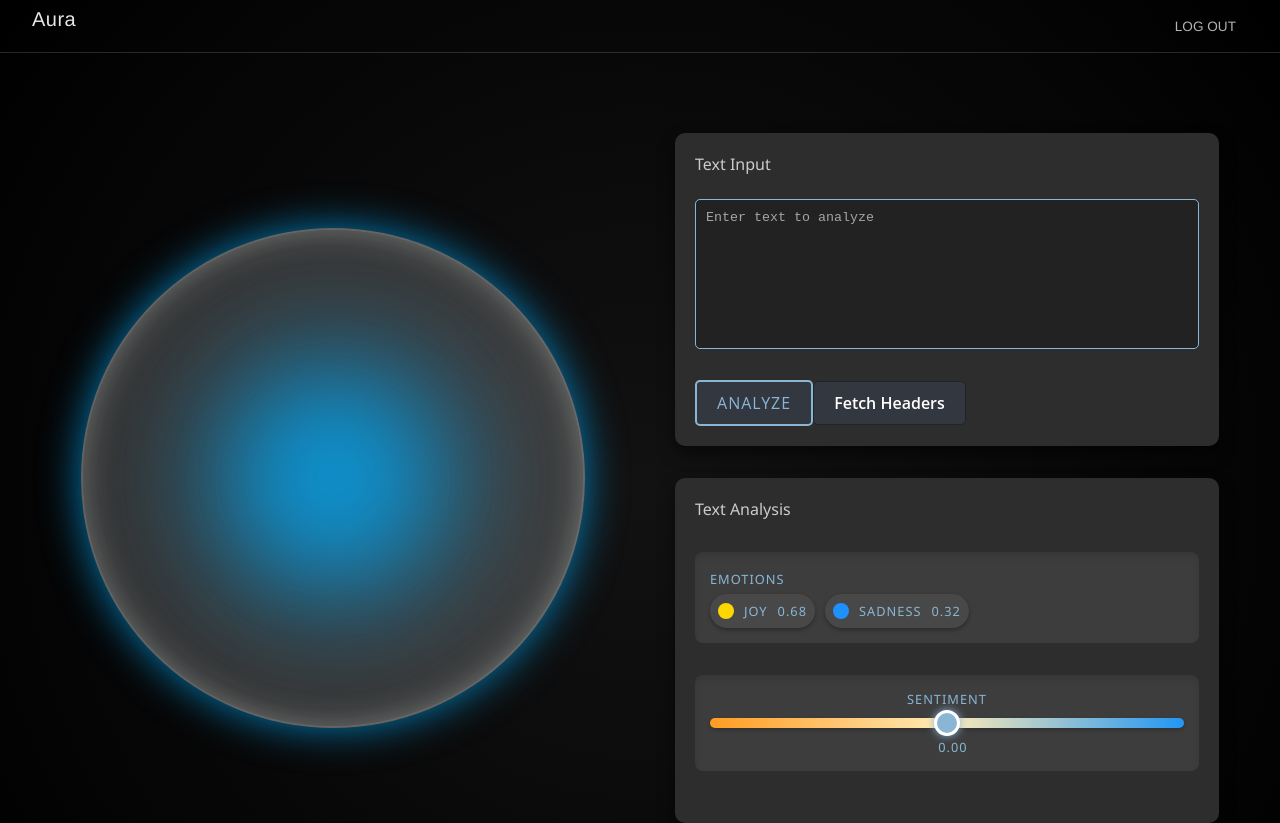
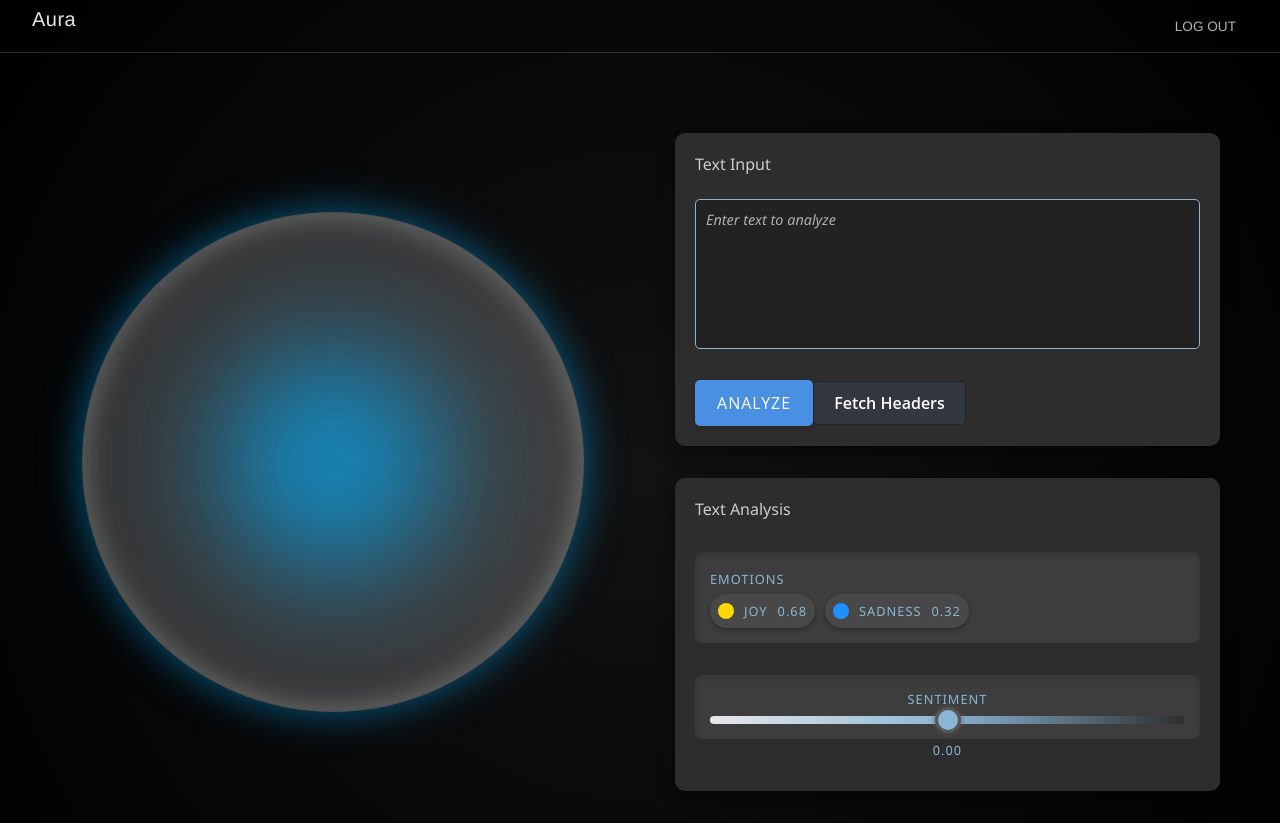
Before and after one commit to uxlyne/auric, a React (Create React App) app: page / in a window 1280 px wide. Shown: the top 823 px of the page. Built offline with nearby package versions, Linux system fonts and the light colour scheme.

Commit message:
Main Styling Update

```diff
--- a/src/styles/Aura.css
+++ b/src/styles/Aura.css
@@ -9,21 +9,29 @@
   width: 70vw;
   max-width: 500px;
   max-height: 500px;
+  margin: 3rem auto; /* Centrally aligned and spaced from other content */
 }
-
 
 /* Orb Styles */
 .orb {
   width: 100%;
   height: 100%;
-        background: rgba(255, 255, 255, 0.1); /* Fallback background color with opacity */
+  background: rgba(255, 255, 255, 0.05); /* Soft background color for depth */
   border-radius: 50%;
-        border: 2px solid rgba(255, 255, 255, 0.3);
-        box-shadow: inset 0 0 30px rgba(255, 255, 255, 0.3), 0 0 40px rgba(0, 174, 255, 0.7);
+  border: 1px solid rgba(255, 255, 255, 0.2); /* Subtle border */
+  box-shadow:
+    inset 0 0 30px rgba(255, 255, 255, 0.3),
+    0 0 40px rgba(0, 174, 255, 0.5); /* Inner and outer glow */
   position: relative;
   overflow: hidden;
+  transition: box-shadow 0.3s ease; /* Smooth transition for hover effects */
 }
 
+.orb:hover {
+  box-shadow:
+    inset 0 0 30px rgba(255, 255, 255, 0.5),
+    0 0 50px rgba(0, 174, 255, 0.7); /* Brighter glow on hover */
+}
 
 /* Glow Styles */
 .glow {
@@ -33,8 +41,27 @@
   width: 300%;
   height: 300%;
   transform: translate(-50%, -50%);
-    background: radial-gradient(circle at center, rgba(0, 174, 255, 0.4) 20%, transparent 70%);
+  background: radial-gradient(circle at center, rgba(0, 174, 255, 0.3) 20%, transparent 70%);
   border-radius: 50%;
   animation: rotate 10s linear infinite;
   filter: blur(40px);
 }
+
+/* Animation for the glow */
+@keyframes rotate {
+  from {
+    transform: translate(-50%, -50%) rotate(0deg);
+  }
+  to {
+    transform: translate(-50%, -50%) rotate(360deg);
+  }
+}
+
+/* Style for other elements in the container if needed */
+.aura-content {
+  position: absolute;
+  top: 50%;
+  left: 50%;
+  transform: translate(-50%, -50%);
+  /* Additional content styles here */
+}
--- a/src/styles/TextAnalysis.css
+++ b/src/styles/TextAnalysis.css
@@ -68,44 +68,53 @@
   border-radius: 50%; /* Circular shape for a softer appearance */
 }
 
+
 .sentiment-section {
+  position: relative; /* Establishes a positioning context for absolutely positioned children */
   display: flex;
-  flex-direction: column; /* Stack the scale and score vertically */
-  align-items: flex-start; /* Align items to the start for a balanced look */
+  flex-direction: column;
+  align-items: center;
+  padding: 15px;
+  margin-bottom: 2rem;
 }
 
 .sentiment-scale {
   position: relative;
-  width: 100%; /* Full width of the container */
-  height: 10px; /* Height of the sentiment bar */
-  margin: 10px 0; /* Space above and below the bar */
+  width: 100%;
+  height: 8px;
+  margin-top: 8px;
   border-radius: 5px;
-  background: linear-gradient(to right, #ff9c22, #FFEBB7 50%, #2196F3); /* Gradient from warm to cool */
-  box-shadow: 0 2px 4px rgba(0, 0, 0, 0.2); /* Soft shadow for depth */
+  background: linear-gradient(to right, #E8E8E8, #8AB6D6 50%, #2D2D2D);
 }
 
 .sentiment-pointer {
   position: absolute;
   top: 50%;
-  left: 50%; /* Adjust as needed based on sentiment score */
-  transform: translate(-50%, -50%); /* Center the pointer */
+  left: 50%; /* Adjust this in JavaScript based on sentiment score */
+  transform: translate(-50%, -50%);
   width: 20px;
   height: 20px;
-  border-radius: 50%; /* Circular shape for a modern look */
-  background: #8AB6D6; /* Soft blue to match the text */
-  border: 3px solid #FFF; /* White border to stand out on the gradient */
-  box-shadow: 0 0 8px #8AB6D6; /* Subtle glow effect */
-  transition: left 0.3s ease; /* Smooth transition for the pointer movement */
+  border-radius: 50%;
+  background: #8AB6D6;
+  border: 3px solid #555;
+  box-shadow: 0 0 6px #555;
+  z-index: 2; /* Ensures the pointer is above the score label */
 }
 
 .sentiment-score {
-  color: #8AB6D6; /* Match the score to the text color */
+  position: absolute;
+  top: 100%; /* Align the top of score label with the bottom of the pointer */
+  left: 50%;
+  transform: translate(-50%, 0); /* Center the score horizontally and move it right below the pointer */
+  padding: 2px 6px;
+  border-radius: 4px;
+  background: #2D2D2D;
+  color: #8AB6D6;
   font-size: 0.8rem;
-  align-self: center; /* Vertically align the score */
-  margin-left: 12px; /* Space after the pointer */
-  white-space: nowrap; /* Prevent score from wrapping */
+  white-space: nowrap;
+  transition: left 0.3s ease;
+}
 
-}
 
 /* Responsive design adjustments for smaller screens */
 @media (max-width: 768px) {
--- a/src/styles/TextInput.css
+++ b/src/styles/TextInput.css
@@ -1,6 +1,7 @@
 /* TextInput.css */
 
 .text-input-container {
+  /* No changes to margins, padding, or sizing */
   width: 100%;
   margin-bottom: 2rem;
   background: #2D2D2D;
@@ -13,6 +14,7 @@
 }
 
 .text-input-header {
+  /* No changes to margins, padding, or sizing */
   color: #CCCCCC;
   margin-bottom: 1.5rem;
   font-weight: 500;
@@ -22,10 +24,11 @@
 }
 
 .input-text {
+  /* No changes to margins, padding, or sizing */
   box-sizing: border-box;
   width: 100%;
   background: #222;
-  border: 1px solid #8AB6D6; /* Soft blue border color to match button text */
+  border: 1px solid #8AB6D6;
   color: #E8E8E8;
   padding: 10px;
   border-radius: 5px;
@@ -33,37 +36,42 @@
   height: 150px;
   overflow-y: auto;
   margin-bottom: 1rem;
+  /* Font style adjustments for a friendlier look */
+  font-family: 'Segoe UI', Tahoma, Geneva, Verdana, sans-serif;
+  font-size: 0.9rem; /* Slightly smaller font size for a softer appearance */
+  font-weight: normal; /* Regular font weight for less formality */
 }
 
 .input-text::placeholder {
-  color: #A5A5A5;
+  /* Color adjustment for a softer, friendlier placeholder text */
+  color: #B0B0B0; /* Lighter grey for a gentle appearance */
+  font-style: italic; /* Italicized for a casual touch */
 }
 
 .analyze-button {
-  background-color: #333740;
-  color: #8AB6D6;
-  border: 2px solid #8AB6D6;
-  border-radius: 5px;
-  padding: 10px 20px;
+  background-color: #4A90E2; /* Subdued blue for a friendly yet modern look */
+  color: #FFFFFF; /* White text for contrast */
+  border: 2px solid #4A90E2; /* Border color matching the background */
+  border-radius: 5px; /* Rounded corners for a softer look */
+  padding: 10px 20px; /* Original padding */
   cursor: pointer;
-  transition: all 0.2s ease-in-out;
-  font-weight: 500;
-  text-transform: uppercase;
-  letter-spacing: 1px;
-  display: inline-block;
-  width: auto;
+  font-weight: 500; /* Medium weight for a clean appearance */
+  text-transform: uppercase; /* Uppercase for a stylish touch */
+  letter-spacing: 1px; /* Slight letter spacing for readability */
+  display: inline-block; /* Inline block for proper alignment */
   text-align: center;
-  box-shadow: none;
+  transition: background-color 0.3s ease, box-shadow 0.3s ease; /* Smooth transition for hover effects */
+  box-shadow: 0 2px 4px rgba(0, 0, 0, 0.2); /* Subtle shadow for depth */
   margin-top: 10px;
 }
 
-.analyze-button:hover {
-  background-color: #8AB6D6;
-  color: #333740;
-  border-color: #8AB6D6;
+.analyze-button:hover, .analyze-button:focus {
+  background-color: #397DC7; /* A slightly darker shade for an interactive feel */
+  box-shadow: 0 4px 8px rgba(0, 0, 0, 0.3); /* Deeper shadow on hover for emphasis */
 }
 
 .error-message {
+  /* No changes to margins, padding, or sizing */
   color: #FF5555;
   margin-top: 1rem;
   font-size: 0.9rem;
```
Lines whose indentation alone changed are shown as unchanged.
